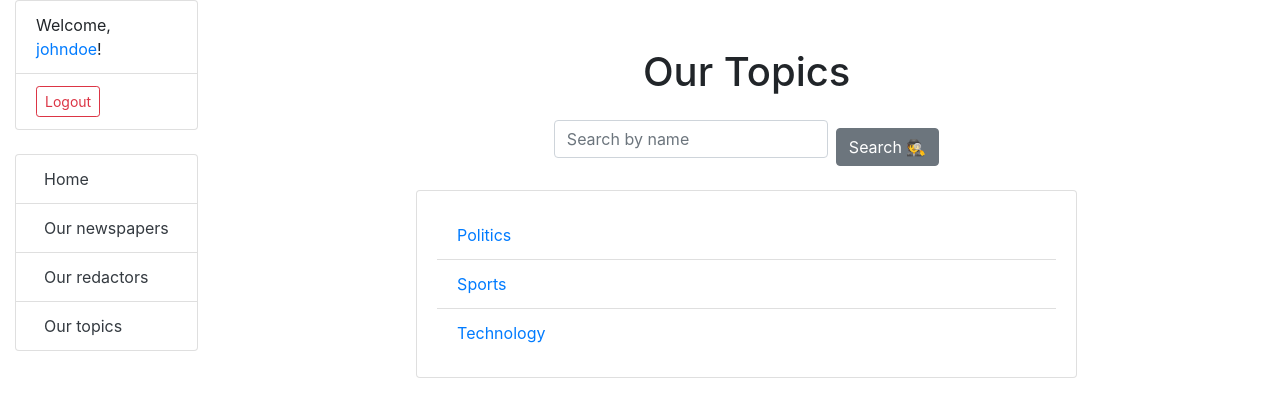
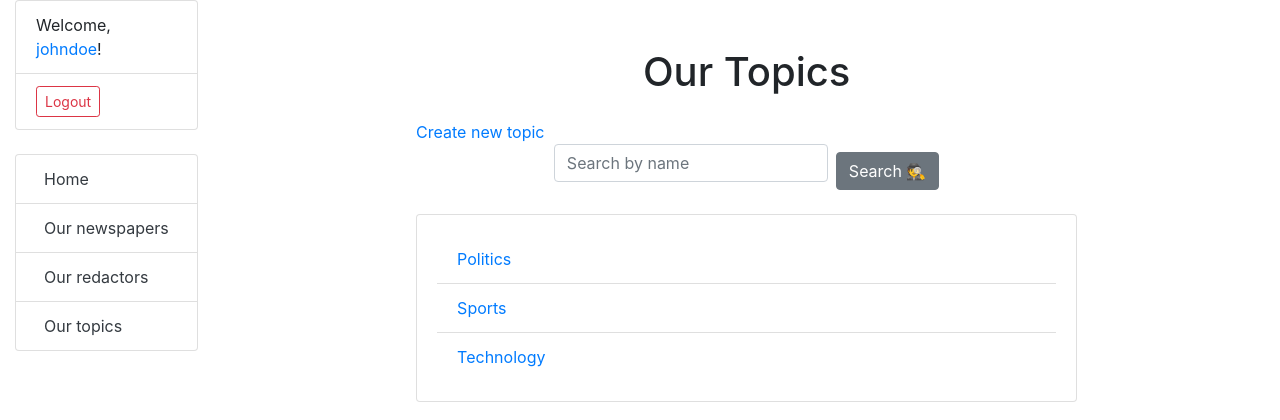
Before and after one commit to Dobryk12/print-phrase, a Django app: page /topics/ in a window 1280 px wide. Shown: the top 420 px of the page. Run offline with Django 5.2, Linux system fonts and the light colour scheme; a user stored in the database is signed in; data comes from the database, SQL or seed files in the repository; some libraries are stand-ins or nearby versions.

```diff
--- a/templates/press/topic_list.html
+++ b/templates/press/topic_list.html
@@ -6,6 +6,7 @@
   <div class="row justify-content-center">
     <div class="col-lg-8">
       <h1 class="text-center mb-4">Our Topics</h1>
+      <a href="{% url "press:topic-create" %}">Create new topic</a>
       <form method="get" action="" class="form-inline justify-content-center mb-3">
         {{ search_form|crispy}}
         <button class="btn btn-secondary ml-2" type="submit">Search 🕵️</button>
```
